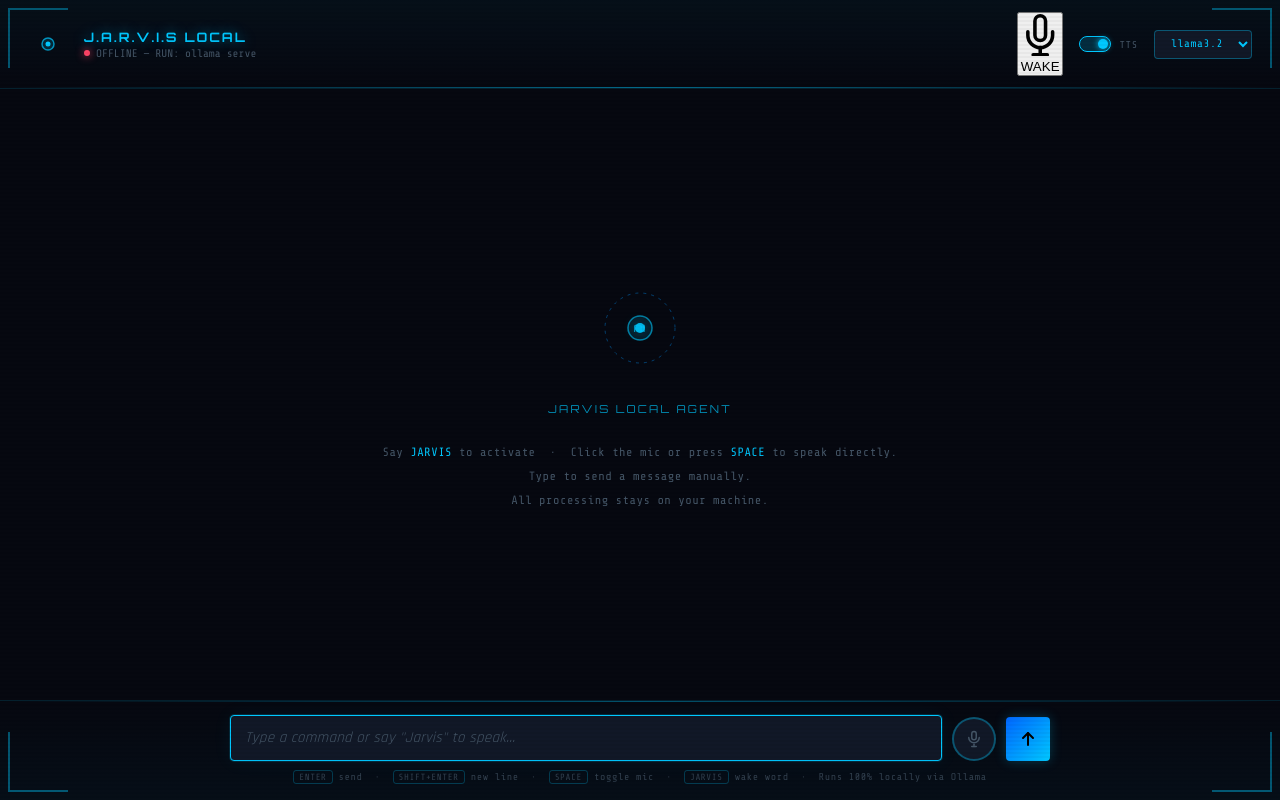
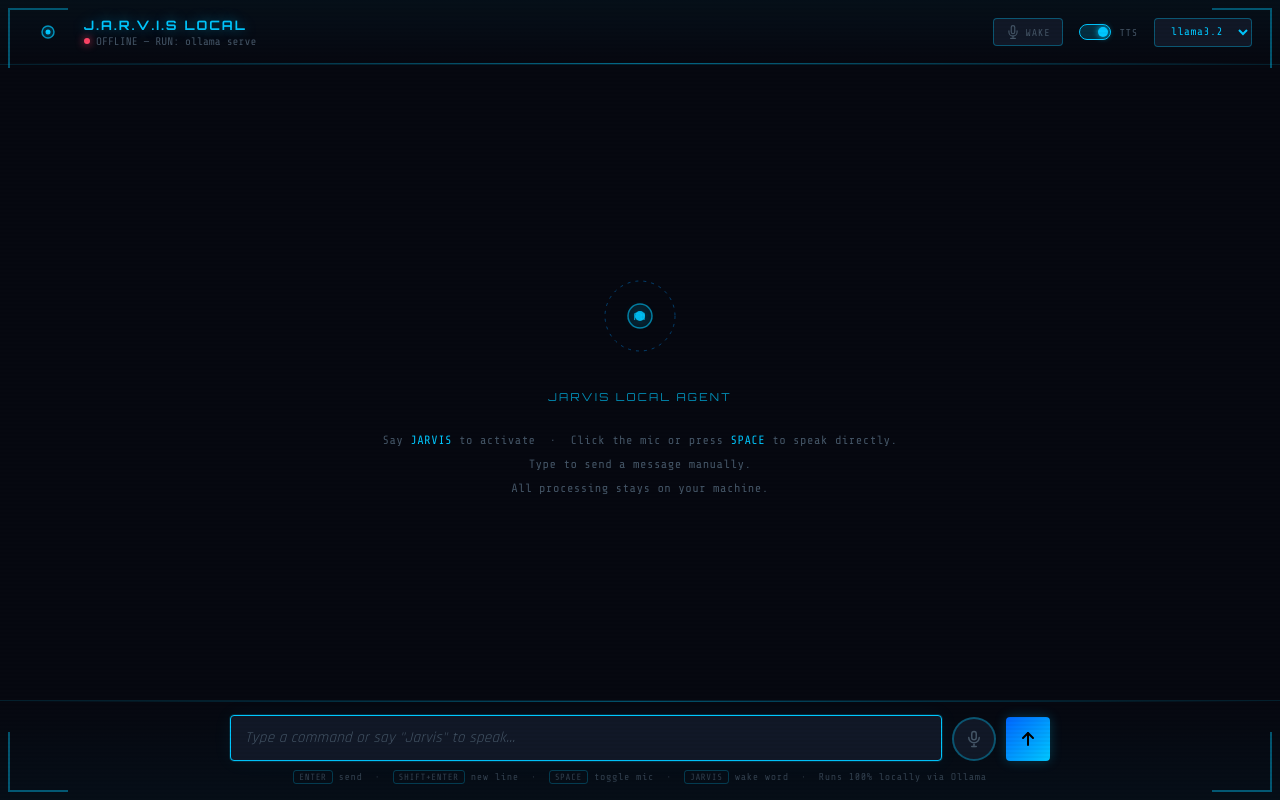
Before and after one commit to Wiratuwa/local-jarvis, a plain HTML site: page index.html in a window 1280 px wide. Drawn offline with nearby package versions, Linux system fonts and the light colour scheme; no server answers.

Commit message:
Add styles for wake word button and animations
Add wake word button styles and animations.

```diff
--- a/style.css
+++ b/style.css
@@ -15,6 +15,8 @@
   --accent-glow:  rgba(0,200,255,0.18);
   --danger:       #ff4466;
   --success:      #00ffaa;
+  --wake:         #ffaa00;
+  --wake-glow:    rgba(255,170,0,0.25);
   --user-bg:      rgba(0,100,200,0.12);
   --font-display: 'Orbitron', monospace;
   --font-body:    'Rajdhani', sans-serif;
@@ -64,11 +66,12 @@ body::before {
 .corner-br { bottom: 8px; right: 8px;  border-width: 0 2px 2px 0; }
 
 /* ── ANIMATIONS ───────────────────────────────────────────────── */
-@keyframes spin      { to { transform: rotate(360deg); } }
-@keyframes fadein    { from { opacity: 0; transform: translateY(8px); } to { opacity: 1; transform: none; } }
-@keyframes blink     { 0%,80%,100%{opacity:0.2;transform:scale(0.7)} 40%{opacity:1;transform:scale(1)} }
-@keyframes pulse-ring { 0%{box-shadow:0 0 0 0 rgba(255,68,102,0.5)} 70%{box-shadow:0 0 0 10px rgba(255,68,102,0)} 100%{box-shadow:0 0 0 0 rgba(255,68,102,0)} }
-@keyframes speak-wave { 0%,100%{transform:scaleY(0.4);opacity:0.5} 50%{transform:scaleY(1);opacity:1} }
+@keyframes spin        { to { transform: rotate(360deg); } }
+@keyframes fadein      { from { opacity: 0; transform: translateY(8px); } to { opacity: 1; transform: none; } }
+@keyframes blink       { 0%,80%,100%{opacity:0.2;transform:scale(0.7)} 40%{opacity:1;transform:scale(1)} }
+@keyframes pulse-ring  { 0%{box-shadow:0 0 0 0 rgba(255,68,102,0.5)} 70%{box-shadow:0 0 0 10px rgba(255,68,102,0)} 100%{box-shadow:0 0 0 0 rgba(255,68,102,0)} }
+@keyframes speak-wave  { 0%,100%{transform:scaleY(0.4);opacity:0.5} 50%{transform:scaleY(1);opacity:1} }
+@keyframes wake-pulse  { 0%{box-shadow:0 0 0 0 var(--wake-glow)} 70%{box-shadow:0 0 0 8px transparent} 100%{box-shadow:0 0 0 0 transparent} }
 
 /* ── HEADER ───────────────────────────────────────────────────── */
 header {
@@ -120,6 +123,41 @@ header::after {
 }
 .dot.online { background: var(--success); box-shadow: 0 0 8px var(--success); }
 .dot.error  { background: var(--danger);  box-shadow: 0 0 8px var(--danger); }
+
+/* ── WAKE WORD BUTTON ─────────────────────────────────────────── */
+.btn-wake {
+  display: flex;
+  align-items: center;
+  gap: 6px;
+  background: var(--surface2);
+  border: 1px solid var(--border-bright);
+  color: var(--muted);
+  font-family: var(--font-mono);
+  font-size: 10px;
+  letter-spacing: 0.08em;
+  padding: 6px 12px;
+  border-radius: 4px;
+  cursor: pointer;
+  outline: none;
+  transition: border-color 0.2s, color 0.2s, background 0.2s;
+  flex-shrink: 0;
+}
+.btn-wake svg {
+  width: 14px; height: 14px;
+  flex-shrink: 0;
+  transition: color 0.2s;
+}
+.btn-wake:hover {
+  border-color: var(--wake);
+  color: var(--wake);
+}
+.btn-wake.wake-active {
+  border-color: var(--wake);
+  color: var(--wake);
+  background: rgba(255,170,0,0.08);
+  box-shadow: 0 0 10px var(--wake-glow);
+  animation: wake-pulse 2s infinite;
+}
 
 /* TTS toggle */
 .tts-toggle {
```
